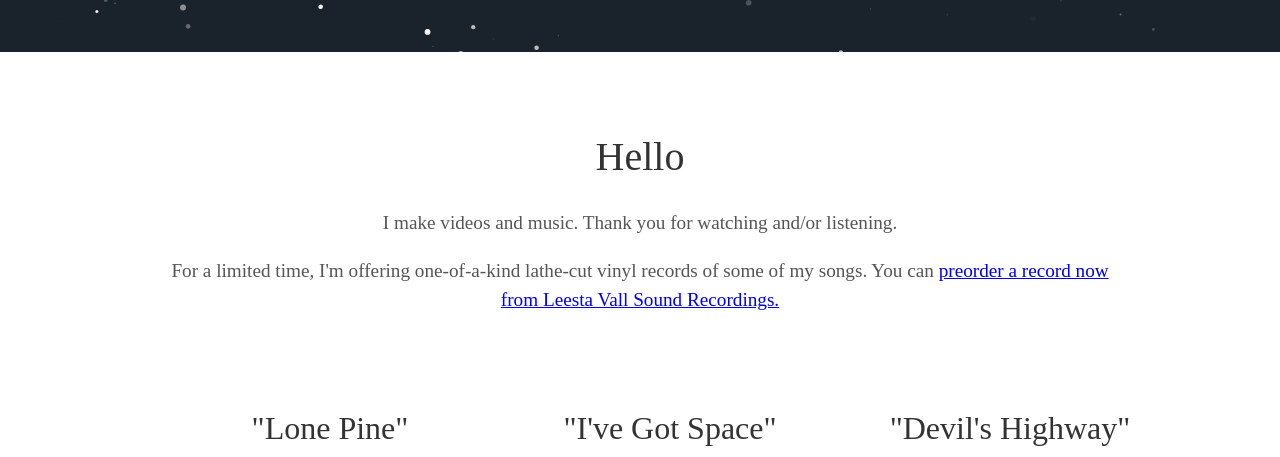
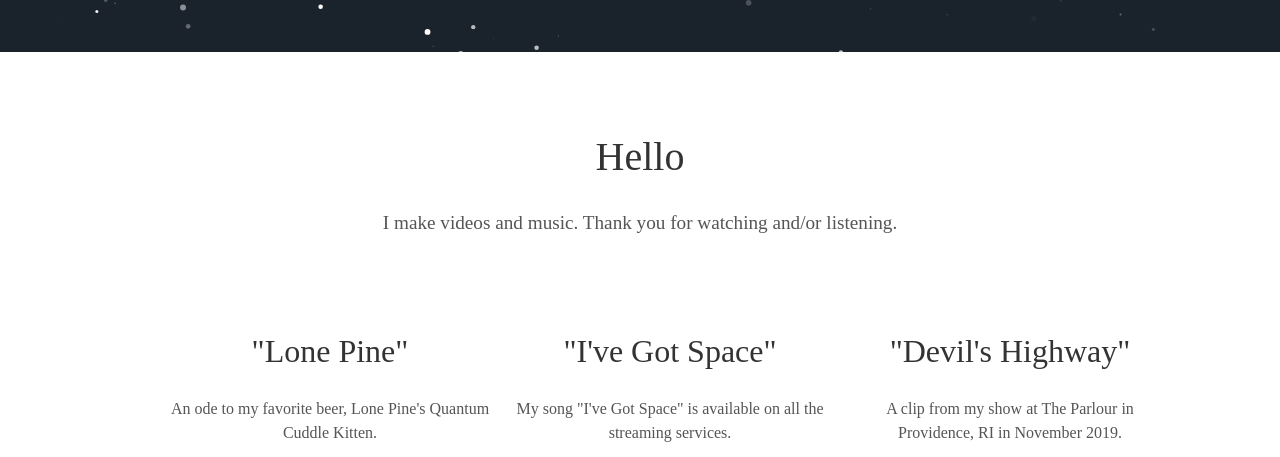
Before and after one commit to mattgillooly/mattgillooly.github.com, a Jekyll site: the page built from index.html, in a window 1280 px wide and 900 px high, scrolled down 848 px, cut to the strip 0-457 px from the top of the window. Built offline with Jekyll 4.4.1, drawn with Linux system fonts in a browser that asks for light colours; some web fonts are replaced.

Commit message:
remove Leesta Vall link

```diff
--- a/_config.yml
+++ b/_config.yml
@@ -6,7 +6,7 @@ description: Jekyll Theme Minimal Resume
 
 # User settings
 username: Matt Gillooly
-user_description: <p>I make videos and music.  Thank you for watching and/or listening.</p><p>For a limited time, I'm offering one-of-a-kind lathe-cut vinyl records of some of my songs.  You can <a href="https://leestavall.com/products/shut-in-mattgillooly">preorder a record now from Leesta Vall Sound Recordings.</a></p>
+user_description: <p>I make videos and music.  Thank you for watching and/or listening.</p>
 user_title: has space
 email: matt.gillooly@gmail.com
 twitter_username: mattgillooly
```
